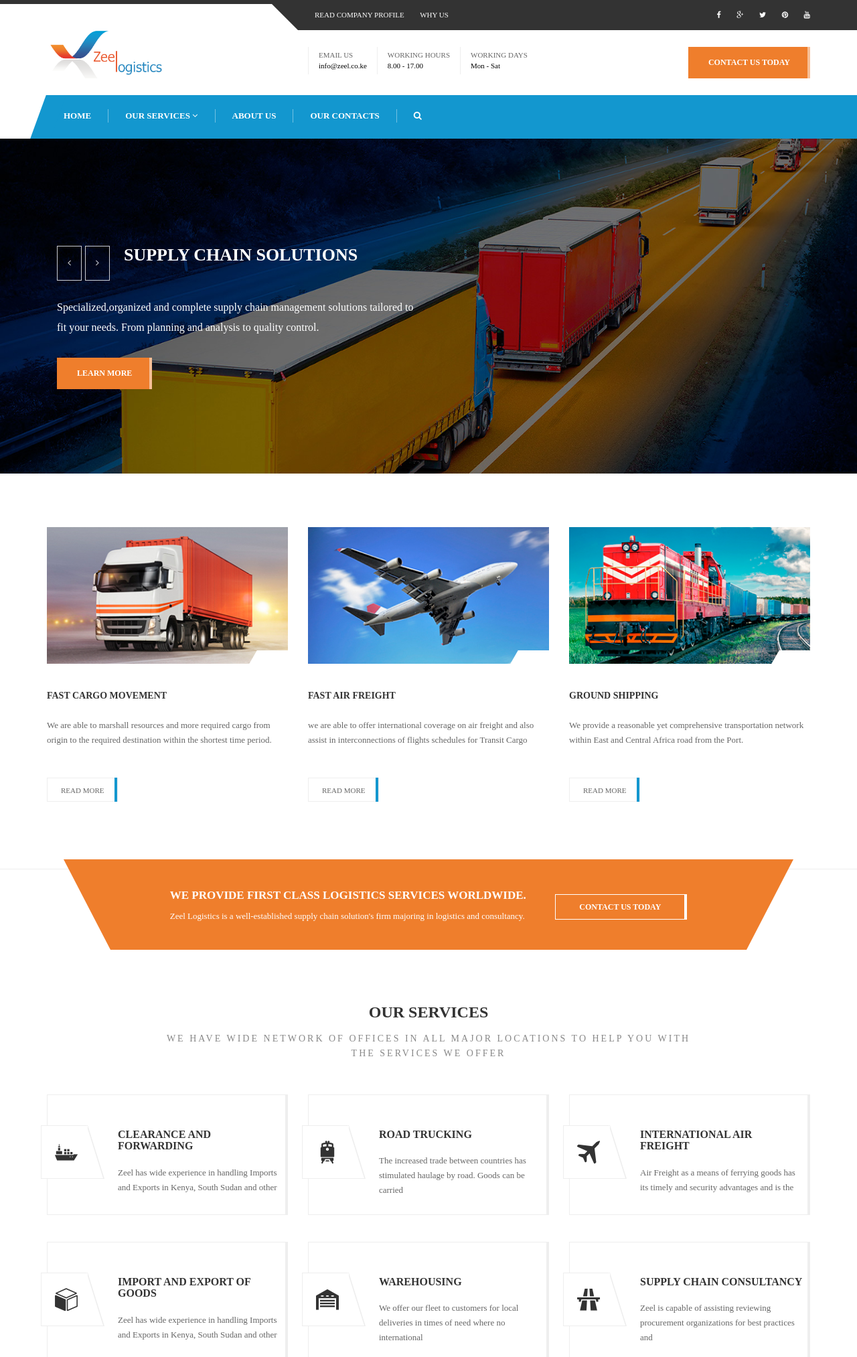
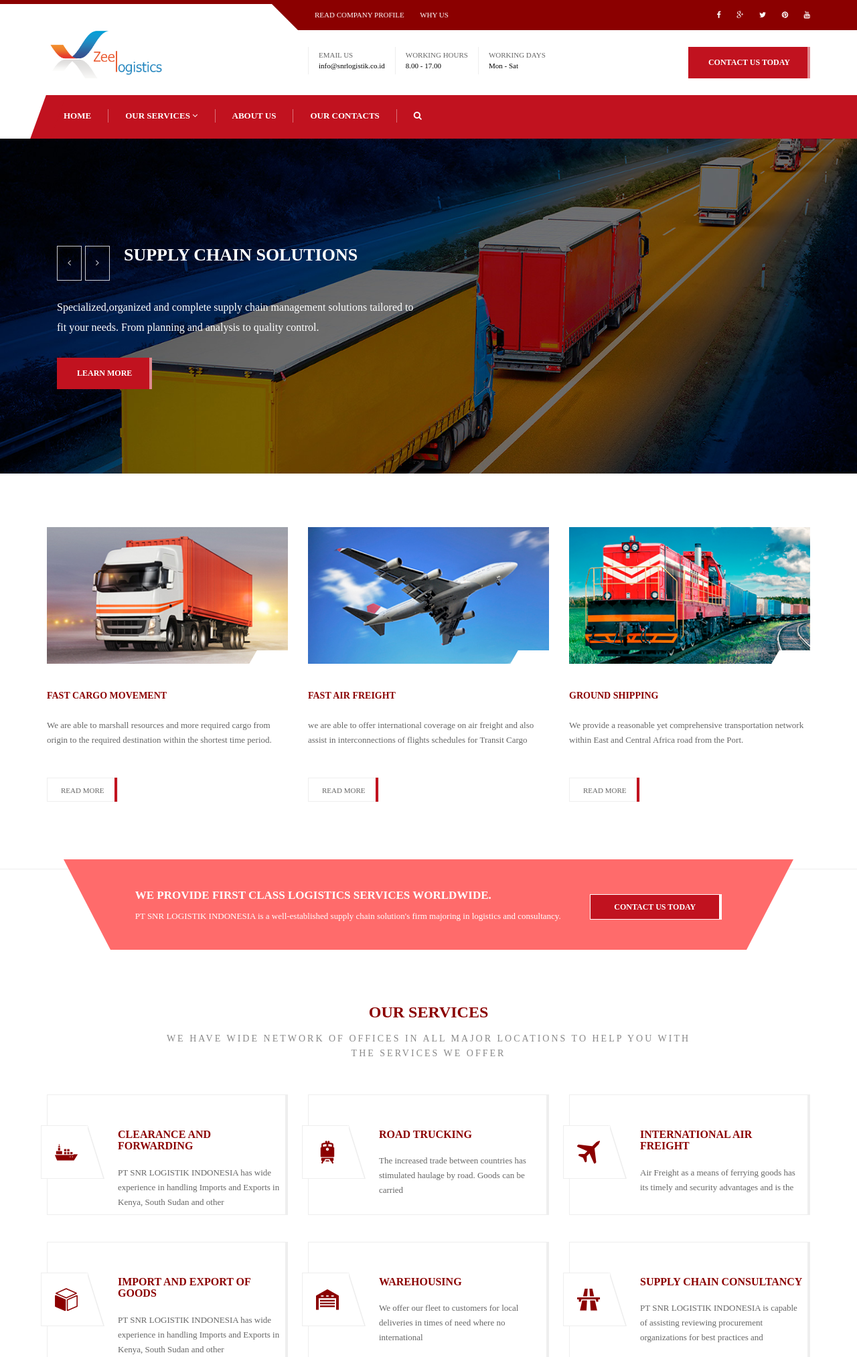
Before and after one commit to rudiputranode/SNR-Logistics, a PHP site: page / in a window 1280 px wide. Shown: the top 2026 px of the page at 67% size. Run offline with PHP 8.4, Linux system fonts and the light colour scheme.

Commit message:
snr-logistik

```diff
--- a/air-freight.php
+++ b/air-freight.php
@@ -23,17 +23,17 @@
 						<img src="media/images/7.jpg" class="full-width wow zoomIn" data-wow-delay="0.3s" alt="Img">
 						<div class="row">
 							<div class="col-xs-6 wow zoomIn" data-wow-delay="0.3s">
-                                <p>Air Freight as a means of ferrying goods has its timely and security advantages and is the best when distance plays a challenge. Zeel Logistics using its network with airlines, we are able to offer international coverage on air freight to and from whichever part of the world and also assist in interconnections of flights schedules for Transit Cargo.
+                                <p>Air Freight as a means of ferrying goods has its timely and security advantages and is the best when distance plays a challenge. PT SNR LOGISTIK INDONESIA using its network with airlines, we are able to offer international coverage on air freight to and from whichever part of the world and also assist in interconnections of flights schedules for Transit Cargo.
 								</p>
 
 								<img src="media/images/4.jpg" class="full-width" alt="Img">
 
-								<p>   Our dedicated staff team have put themselves in line and created a rapport with regional airlines and will ensure that air freight services meet the customer’s expectations. We at Zeel will offer cost effective management of customs of clearance, bonding, regulatory declarations, exemptions and any other requirements as per the country of arrival. Our good relationship with major carriers and airlines give us the competitive edge to satisfy our customer requirements.</p>
+								<p>   Our dedicated staff team have put themselves in line and created a rapport with regional airlines and will ensure that air freight services meet the customer’s expectations. We at PT SNR LOGISTIK INDONESIA will offer cost effective management of customs of clearance, bonding, regulatory declarations, exemptions and any other requirements as per the country of arrival. Our good relationship with major carriers and airlines give us the competitive edge to satisfy our customer requirements.</p>
 
 							</div>
 							<div class="col-xs-6 wow zoomIn" data-wow-delay="0.3s">
                                 <h4>What we offer</h4>
-                                <p>Zeel Logistics Ltd. can organize scheduled flights and chartered planes from a wide range of major carriers making us flexible enough to help everyone from first-time shippers to regular importers and exporters of freight.</p>
+                                <p>PT SNR LOGISTIK INDONESIA can organize scheduled flights and chartered planes from a wide range of major carriers making us flexible enough to help everyone from first-time shippers to regular importers and exporters of freight.</p>
 								<ul class="fa-ul">
                                     <li>
                                         <i class="fa fa-li fa-long-arrow-right"></i>
--- a/assets/mail/contact_me.php
+++ b/assets/mail/contact_me.php
@@ -3,7 +3,7 @@ if(isset($_POST['submit'])) {
 
     // EDIT THE 2 LINES BELOW AS REQUIRED
     $email_to = "jnrsolomon@gmail.com";
-    $email_subject = "Zeel Logistics Website Queries";
+    $email_subject = "PT SNR LOGISTIK INDONESIA Website Queries";
 
     function died($error) {
         // your error code can go here
--- a/clearance.php
+++ b/clearance.php
@@ -28,7 +28,7 @@
 								<img src="media/images/4.jpg" class="full-width" alt="Img">
 								<h4>INTERNATIONAL LOGISTICS & TRANSPORTATION</h4>
 								<p>Strategic Sourcing Procurement Modern day procurement undertaken with improved compliance can result in greater savings.</p>
-                                <p> Zeel ensures that sourcing of goods is done with utmost professionalism taken into consideration to ensure that the correct goods and services are delivered.</p>
+                                <p> PT SNR LOGISTIK INDONESIA ensures that sourcing of goods is done with utmost professionalism taken into consideration to ensure that the correct goods and services are delivered.</p>
 
 							</div>
 							<div class="col-xs-6 wow zoomIn" data-wow-delay="0.3s">
--- a/css/color.css
+++ b/css/color.css
@@ -13,20 +13,20 @@
 
 /*---------- CHANGE COLOR ONE ----------*/
 .why-us li, .stats > div > div, .stats > div > div:hover > span:first-child, #partners .owl-buttons div, #to-top:hover, .bg-image.blog-section h3, .bg-image.blog-section div div a, .bg-image.blog-section div div a:hover, .owl-theme .owl-controls .owl-buttons div, .adress-details > div > span, .comments > div > span.author, nav.pagination a, .tags a, .recent-posts div a, ul.blog-cats li a, .attachments li a, h1, h2, h3, h4, h5, h6, ul.styled li > ul > li > a, ul.styled > li > a, .nav-tabs > li > a, .default-inp i, .our-services div > a > span > i{
-	color:#333;
+	color:#8b0000;
 }
 .why-us li span, .topmenu nav, .topmenu:before, footer, #to-top, .two-news > div div:last-child > div{
-	background:#333;
+	background:#8b0000;
 }
 header, .topmenu nav:first-child:before{
-	border-top-color:#333;
+	border-top-color:#8b0000;
 }
 .info-texts div > div > div:before{
-	border-bottom-color:#333;
+	border-bottom-color:#8b0000;
 }
 @media screen and (max-width: 768px){
 	.info-texts div > div > div p{
-		background:#2e0000;
+		background:#8b0000;
 	}
 }
 
@@ -38,30 +38,30 @@ header, .topmenu nav:first-child:before{
 /*---------- CHANGE COLOR TWO ----------*/
 .navbar-main > li > .dropdown-menu,
 footer .color-part, .btn.btn-danger, .btn.btn-danger:hover, .btn.btn-danger, .btn.btn-danger:hover, .main-menu, .main-menu:before, #main-menu-bg, .stats > div > div:hover, .btn.btn-sm.btn-default:before, .big-hr.color-2, .our-services.styled div > a:hover:after, .adress-details > div > span:after, .comments > div > a.reply:hover, .comments > div > a.reply:after, nav.pagination a:hover, .tags a:hover, ul.blog-cats > li:hover, #menu-open, .main-menu section nav, .our-services div > a:hover > span, .testimonial-content span, .info-texts:after, .post-info:after, .customBgColor{
-	background-color:#1397cf;
+	background-color:#c1121f;
 }
 .stats > div > div:hover, .btn.btn-sm.btn-default:hover, .comments > div > a.reply:hover, nav.pagination a:hover, .tags a:hover, ul.blog-cats li:hover, .our-services div > a:hover > span, .testimonial-content span{
-	border-color:#1397cf;
+	border-color:#c1121f;
 }
 .big-hr.color-2:before, .big-hr.color-2:after, .info-texts div > div > div:last-child:before{
-    border-top-color:#1397cf;
+    border-top-color:#c1121f;
 }
 .our-services div > a:hover > span:before, .our-services div > a:hover > span:after, .testimonial-content span:before, .testimonial-content span:after{
-	border-bottom-color: #1397cf;
+	border-bottom-color: #c1121f;
 }
 .stats span:first-child, footer .copy a, .twitter-feeds div span, .recent-posts div a:hover{
-	color:#1397cf;
+	color:#c1121f;
 }
 @media screen and (max-width: 768px){
 	.info-texts div > div > div:last-child p{
-		background:#1397cf;
+		background:#c1121f;
 	}
 	#menu-close,.main-menu a:hover{
-		color:#1397cf;
+		color:#c1121f;
 	}
 }
 .ip-header .ip-loader svg path.ip-loader-circle {
-	stroke: #1397cf;
+	stroke: #c1121f;
 }
 
 /*---------------------------------------------*/
@@ -78,23 +78,23 @@ h1.color-1, h2.color-1, h3.color-1, h4.color-1, h5.color-1, h6.color-1, .twitter
 .navbar-main > li > a:hover,
 .navbar-main > li > .dropdown-menu > li > a:focus,
 .navbar-main > li > .dropdown-menu > li > a:hover{
-	color:#ef7e2c;
+	color:#ff6b6b;
 }
 .btn.btn-sm.btn-success:hover, nav.pagination a.active, .nav-tabs > li.active{
-	border-color:#ef7e2c;
+	border-color:#ff6b6b;
 }
 .stats > div > div:hover, .info-texts div > div > div:first-child:before, ul.styled li > ul{
-	border-bottom-color:#ef7e2c;
+	border-bottom-color:#ff6b6b;
 }
 .big-hr.color-1:before, .big-hr.color-1:after, .info-texts div > div > div:first-child:before{
-    border-top-color:#ef7e2c;
+    border-top-color:#ff6b6b;
 }
 .btn.btn-success, .btn-success:hover, .big-hr.color-1, .one-news > div > div, .btn.btn-sm.btn-success:before, .our-services div > a:hover:after, nav.pagination a.active, ul.styled > li.active, .nav-tabs > li.active > a, .nav-tabs > li.active > a:focus, .nav-tabs > li.active > a:hover, .info-texts:before, ul.blog-cats > li:before, ul.blog-cats li > ul{
-	background-color:#ef7e2c;
+	background-color:#ff6b6b;
 }
 @media screen and (max-width: 768px){
 	.info-texts div > div > div:first-child p{
-		background:#ef7e2c;
+		background:#ff6b6b;
 	}
 }
 /*---------------------------------------------*/
--- a/footer.php
+++ b/footer.php
@@ -4,8 +4,8 @@
         		<div class="container-fluid">
             		<div class="row block-content">
                			<div class="col-sm-4 wow zoomIn" data-wow-delay="0.3s">
-                    		 <img src="img/logo.png" width="200px" alt="Zeel Logistics"/>
-	                        <p>Zeel Logistics is a well-established supply chain solution's firm majoring in logistics and consultancy.</p>
+                    		 <img src="img/logo.png" width="200px" alt="PT SNR LOGISTIK INDONESIA"/>
+	                        <p>PT SNR LOGISTIK INDONESIA is a well-established supply chain solution's firm majoring in logistics and consultancy.</p>
 	                        <div class="footer-icons">
 	                            <a href="#"><i class="fa fa-facebook-square fa-2x"></i></a>
 	                            <a href="#"><i class="fa fa-google-plus-square fa-2x"></i></a>
@@ -40,14 +40,14 @@
                     		<h4>CONTACT INFO</h4>
 	                        Everyday is a new day for us and we work really hard to satisfy our customers everywhere.
 	                        <div class="contact-info">
-	                            <span><i class="fa fa-location-arrow"></i><strong>Zeel Logistics Ltd
+	                            <span><i class="fa fa-location-arrow"></i><strong>PT SNR LOGISTIK INDONESIA
 </strong><br>Sifa Towers, Kilimani,Ring Road</span>
 	                            <span><i class="fa fa-phone"></i>+254 724 795 342 | +211 927 505 745 </span>
-	                            <span><i class="fa fa-envelope"></i>info@zeel.co.ke </span>
+	                            <span><i class="fa fa-envelope"></i>info@snrlogistik.co.id </span>
 	                            <span><i class="fa fa-clock-o"></i>Mon - Sat  8.00 - 17.00</span>
 	                        </div>
 	                    </div>
 	                </div>
-             		<div class="copy text-right"><a id="to-top" href="#this-is-top"><i class="fa fa-chevron-up"></i></a>Created by <a href="#">Astute Tech</a> &copy; 2017 Zeel Logistics All rights reserved.</div>
+             		<div class="copy text-right"><a id="to-top" href="#this-is-top"><i class="fa fa-chevron-up"></i></a>Created by <a href="#">Astute Tech</a> &copy; 2017 PT SNR LOGISTIK INDONESIA. All rights reserved.</div>
 	             </div>
 	        </footer>
--- a/goods.php
+++ b/goods.php
@@ -23,7 +23,7 @@
 						<img src="media/images/10.png" class="full-width wow zoomIn" data-wow-delay="0.3s" alt="Img">
 						<div class="row">
 							<div class="col-xs-6 wow zoomIn" data-wow-delay="0.3s">
-                                <p>Zeel has wide experience in handling Imports and Exports in Kenya, South Sudan and other adjoining COMESA countries
+                                <p>PT SNR LOGISTIK INDONESIA has wide experience in handling Imports and Exports in Kenya, South Sudan and other adjoining COMESA countries
 
 								</p>
 
@@ -31,7 +31,7 @@
 
 							<h4>INTERNATIONAL LOGISTICS & TRANSPORTATION</h4>
 								<p>Strategic Sourcing Procurement Modern day procurement undertaken with improved compliance can result in greater savings.</p>
-                                <p> Zeel ensures that sourcing of goods is done with utmost professionalism taken into consideration to ensure that the correct goods and services are delivered.</p>
+                                <p> PT SNR LOGISTIK INDONESIA ensures that sourcing of goods is done with utmost professionalism taken into consideration to ensure that the correct goods and services are delivered.</p>
 							</div>
 							<div class="col-xs-6 wow zoomIn" data-wow-delay="0.3s">
                                 <h4>What we offer</h4>
--- a/head.php
+++ b/head.php
@@ -4,12 +4,12 @@
 <head>
         <meta charset="utf-8">
         <meta name="viewport" content="width=device-width, initial-scale=1">
-        <title>Zeel Logistics.</title>
+        <title>PT SNR LOGISTIK INDONESIA</title>
         <link rel="shortcut icon" href="img/favicon.png" sizes="16x16 32x32" type="image/x-icon">
         <link href="css/master.css" rel="stylesheet">
-        <meta name="description" content="Trucking is transportation and Logistics website Kenya, ">
+        <meta name="description" content="PT SNR LOGISTIK INDONESIA menyediakan layanan logistik dan supply chain terintegrasi di Indonesia.">
         <meta name="author" content="Astute-Technologies">
-        <meta name="keywords" content="transportation, logistics, transportation template, logistics template, cargo,  Nairobi Goods and Sevices, Transport Solutions,business">
+        <meta name="keywords" content="PT SNR LOGISTIK INDONESIA, logistik indonesia, supply chain, transport, cargo, warehouse">
 
 		<!-- SWITCHER -->
 		<link rel="stylesheet" id="switcher-css" type="text/css" href="assets/switcher/css/switcher.css" media="all" />
--- a/header.php
+++ b/header.php
@@ -16,16 +16,16 @@
 	                </div>
 	                <div class="row header">
 	                    <div class="col-sm-3 col-md-3 col-lg-3">
-	                        <img src="img/logo.png" width="200px" alt="Zeel Logistics"/>
+	                        <img src="img/logo.png" width="200px" alt="PT SNR LOGISTIK INDONESIA"/>
 
 	                    </div>
 	                    <div class="col-sm-offset-1 col-md-offset-1 col-lg-offset-1 col-sm-8 col-md-8 col-lg-8">
 	                        <div class="text-right header-padding">
 
-	                            <div class="h-block"><span>EMAIL US</span>info@zeel.co.ke</div>
+	                            <div class="h-block"><span>EMAIL US</span>info@snrlogistik.co.id</div>
 	                            <div class="h-block"><span>WORKING HOURS</span> 8.00 - 17.00</div>
                                 <div class="h-block"><span>WORKING DAYS</span>Mon - Sat</div>
-	                            <a class="btn btn-success" href="contact.php">CONTACT US TODAY</a>
+	                            <a class="btn btn-danger" href="contact.php">CONTACT US TODAY</a>
 	                        </div>
 	                    </div>
 	                </div>
--- a/index.php
+++ b/index.php
@@ -32,7 +32,7 @@
 	                                <h1>SUPPLY CHAIN SOLUTIONS</h1>
 	                            </div>
 	                        </div>
-	                        <p>Specialized,organized and complete supply chain management solutions tailored to fit your needs. From planning and analysis to quality control.<br><a class="btn btn-success" href="#">LEARN MORE</a></p>
+	                        <p>Specialized,organized and complete supply chain management solutions tailored to fit your needs. From planning and analysis to quality control.<br><a class="btn btn-danger" href="#">LEARN MORE</a></p>
 	                    </div>
 	                </div>
 	            </div>
@@ -49,7 +49,7 @@
 	                                <h1>CLEARANCE AND FORWARDING</h1>
 	                            </div>
 	                        </div>
-	                        <p>Customs clearance,rules and processes can be confusing in Kenya but our goal is make customs brokerage as easy as possible for you.<br><a class="btn btn-success" href="#">LEARN MORE</a></p>
+	                        <p>Customs clearance,rules and processes can be confusing in Kenya but our goal is make customs brokerage as easy as possible for you.<br><a class="btn btn-danger" href="#">LEARN MORE</a></p>
 	                    </div>
 	                </div>
 	            </div>
@@ -66,7 +66,7 @@
 	                                <h1 >ROAD TRUCKING</h1>
 	                            </div>
 	                        </div>
-	                        <p>We provide a reasonable yet comprehensive transportation network within East Africa and will be in a position to handle your transport needs.<br><a class="btn btn-success" href="#">LEARN MORE</a></p>
+	                        <p>We provide a reasonable yet comprehensive transportation network within East Africa and will be in a position to handle your transport needs.<br><a class="btn btn-danger" href="#">LEARN MORE</a></p>
 	                    </div>
 	                </div>
 	            </div>
@@ -83,7 +83,7 @@
 	                                <h1>AIR FREIGHT</h1>
 	                            </div>
 	                        </div>
-	                        <p>We are able to offer international coverage on air freight and also assist in interconnections of flights schedules for Transit Cargo.<br><a class="btn btn-success" href="#">LEARN MORE</a></p>
+	                        <p>We are able to offer international coverage on air freight and also assist in interconnections of flights schedules for Transit Cargo.<br><a class="btn btn-danger" href="#">LEARN MORE</a></p>
 	                    </div>
 	                </div>
 	            </div>
@@ -100,7 +100,7 @@
 	                                <h1> IMPORTS AND EXPORTS OF GOODS</h1>
 	                            </div>
 	                        </div>
-	                        <p>We undertake actual clearance at the border points, land and air and ensure that regulations are followed and correct tariffs are subjected to the goods.<br><a class="btn btn-success" href="#">LEARN MORE</a></p>
+	                        <p>We undertake actual clearance at the border points, land and air and ensure that regulations are followed and correct tariffs are subjected to the goods.<br><a class="btn btn-danger" href="#">LEARN MORE</a></p>
 	                    </div>
 	                </div>
 	            </div>
@@ -136,9 +136,9 @@
 	        <div class="big-hr color-1 wow zoomInUp" data-wow-delay="0.3s">
         		<div class="text-left" style="margin-right:40px;">
             		<h2>We provide first class logistics services worldwide.</h2>
-            		<p>Zeel Logistics is a well-established supply chain solution's firm majoring in logistics and consultancy.</p>
+            		<p>PT SNR LOGISTIK INDONESIA is a well-established supply chain solution's firm majoring in logistics and consultancy.</p>
 				</div>
-	            <div><a class="btn btn-success btn-lg" href="contact.php">CONTACT US TODAY</a></div>
+	            <div><a class="btn btn-danger btn-lg" href="contact.php">CONTACT US TODAY</a></div>
 	        </div>
 
 	        <div class="container-fluid block-content">
@@ -152,7 +152,7 @@
                     		<span><i class="glyph-icon flaticon-boats4"></i>
                             </span>
                     		<h4>CLEARANCE AND FORWARDING</h4>
-	                        <p>Zeel has wide experience in handling Imports and Exports in Kenya, South Sudan and other </p>
+	                        <p>PT SNR LOGISTIK INDONESIA has wide experience in handling Imports and Exports in Kenya, South Sudan and other </p>
 	                    </a>
 	                </div>
 	                <div class="col-sm-6 col-md-4 col-lg-4 wow zoomInUp" data-wow-delay="0.3s">
@@ -173,7 +173,7 @@
                 		<a href="goods.php">
                     		<span><i class="glyph-icon flaticon-package7"></i></span>
                     		<h4>IMPORT AND EXPORT OF GOODS</h4>
-                            <p>Zeel has wide experience in handling Imports and Exports in Kenya, South Sudan and other </p>
+                            <p>PT SNR LOGISTIK INDONESIA has wide experience in handling Imports and Exports in Kenya, South Sudan and other </p>
 	                    </a>
 	                </div>
 	                <div class="col-sm-6 col-md-4 col-lg-4 wow zoomInUp" data-wow-delay="0.3s">
@@ -187,7 +187,7 @@
                 		<a href="supply-chain-management.php">
                     		<span><i class="glyph-icon flaticon-traffic-signal"></i></span>
                     		<h4>SUPPLY CHAIN CONSULTANCY </h4>
-                            <p> Zeel is capable of assisting reviewing procurement organizations for best practices and </p>
+                            <p> PT SNR LOGISTIK INDONESIA is capable of assisting reviewing procurement organizations for best practices and </p>
 	                    </a>
 	                </div>
 	            </div>
--- a/road-trucking.php
+++ b/road-trucking.php
@@ -24,17 +24,17 @@
 						<div class="row">
 							<div class="col-xs-6 wow zoomIn" data-wow-delay="0.3s">
                                 <p>The increased trade between countries has stimulated haulage by road. Goods can be carried from door to door within East Africa and Comesa countries accessible by road from the Port of Mombasa, Kenya. </p>
-                                <p>Zeel Logistics prides itself in its ability to offer efficient transport solutions using its fleet of trucks. Our trucks are fitted with a Real-time Satellite Tracking over digital maps, which allow the management to view the fleet location over the Internet based on GPS through IDEN/GSM Communication System. This device ensures that the trucks position is known all the time.</p>
+                                <p>PT SNR LOGISTIK INDONESIA prides itself in its ability to offer efficient transport solutions using its fleet of trucks. Our trucks are fitted with a Real-time Satellite Tracking over digital maps, which allow the management to view the fleet location over the Internet based on GPS through IDEN/GSM Communication System. This device ensures that the trucks position is known all the time.</p>
 
 								<img src="media/images/4.jpg" class="full-width" alt="Img">
 								<h4>INTERNATIONAL LOGISTICS & TRANSPORTATION</h4>
 								<p>Strategic Sourcing Procurement Modern day procurement undertaken with improved compliance can result in greater savings.</p>
-                                <p> Zeel ensures that sourcing of goods is done with utmost professionalism taken into consideration to ensure that the correct goods and services are delivered.</p>
+                                <p> PT SNR LOGISTIK INDONESIA ensures that sourcing of goods is done with utmost professionalism taken into consideration to ensure that the correct goods and services are delivered.</p>
 
 							</div>
 							<div class="col-xs-6 wow zoomIn" data-wow-delay="0.3s">
                                 <h4>What we offer</h4>
-                                <p>Zeel Logistics provides a reasonable yet comprehensive transportation network within East Africa and will be in a position to handle the following:</p>
+                                <p>PT SNR LOGISTIK INDONESIA provides a reasonable yet comprehensive transportation network within East Africa and will be in a position to handle the following:</p>
 								<ul class="fa-ul">
                             <li>
                                 <i class="fa fa-li fa-long-arrow-right"></i>
--- a/send-email.php
+++ b/send-email.php
@@ -3,7 +3,7 @@ if(isset($_POST['submit'])) {
 
     // EDIT THE 2 LINES BELOW AS REQUIRED
     $email_to = "jnrsolomon@gmail.com";
-    $email_subject = "Zeel Logistics Website Queries";
+    $email_subject = "PT SNR LOGISTIK INDONESIA Website Queries";
 
     function died($error) {
         // your error code can go here
--- a/warehousing.php
+++ b/warehousing.php
@@ -36,7 +36,7 @@
 
 							<h4>INTERNATIONAL LOGISTICS & TRANSPORTATION</h4>
 								<p>Strategic Sourcing Procurement Modern day procurement undertaken with improved compliance can result in greater savings.</p>
-                                <p> Zeel ensures that sourcing of goods is done with utmost professionalism taken into consideration to ensure that the correct goods and services are delivered.</p>
+                                <p> PT SNR LOGISTIK INDONESIA ensures that sourcing of goods is done with utmost professionalism taken into consideration to ensure that the correct goods and services are delivered.</p>
 							</div>
 							<div class="col-xs-6 wow zoomIn" data-wow-delay="0.3s">
                                 <h4>What we offer</h4>
```
Also changed, not shown: about-us.php (+9 -9 lines), company-profile.php (+5 -5 lines), contact.php (+5 -5 lines), css/start-page.css (+6 -6 lines), index.html (+16 -16 lines), services.php (+7 -7 lines), README.md.
